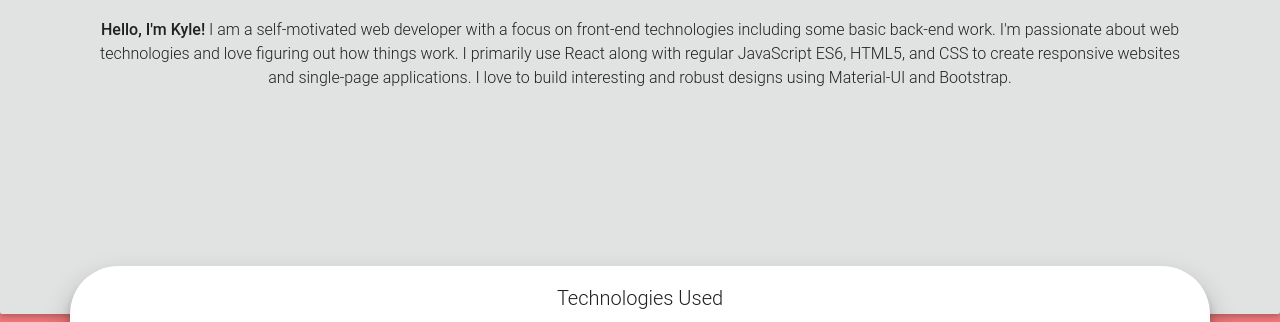
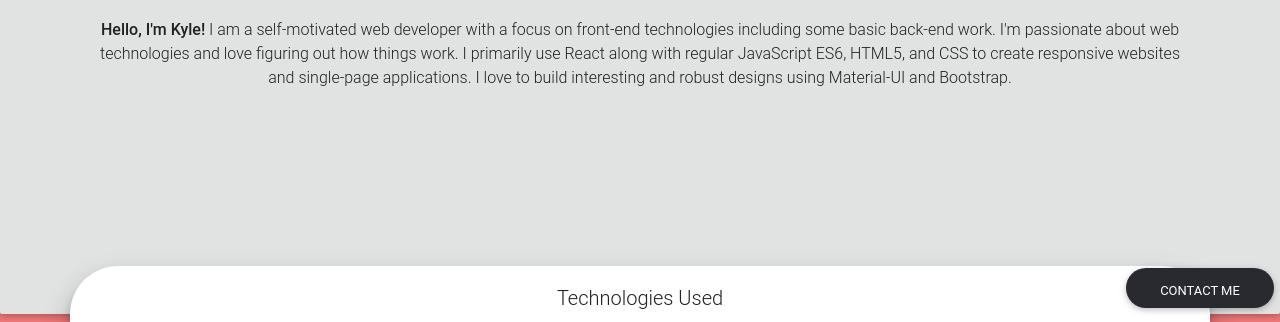
Before and after one commit to kylelee33/personal-site, a website: page public/index.html in a window 1280 px wide. Shown: the part 486-808 px from the top of the page. Drawn offline with nearby package versions, Linux system fonts and the light colour scheme.

Commit message:
Moved FAB

```diff
--- a/public/index.html
+++ b/public/index.html
@@ -51,7 +51,7 @@
   </head>
   <body id="body-bg">
     <div class="jumbotron" id="first-jumbo">
-      <div class="d-flex justify-content-end  fixed-top">
+      <div class="d-flex justify-content-end  fixed-bottom">
         <button
           type="button"
           class="btn"
```
